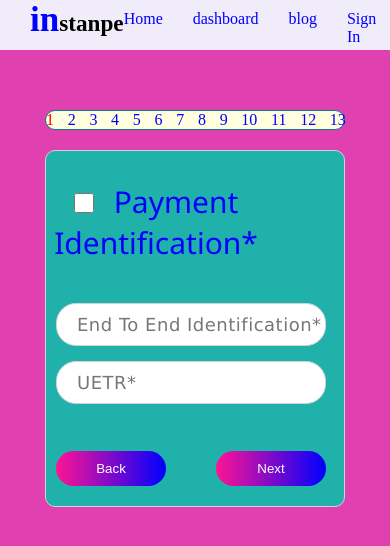
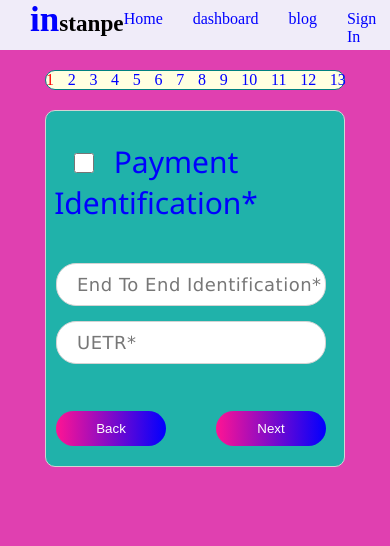
Before and after one commit to sagaranumala/instanpe3, a Next.js app: page /onboarding/multiform in a window 390 px wide. Shown: the top 546 px of the page. Built offline with nearby package versions, Linux system fonts and the light colour scheme; no server answers.

Commit message:
4th commit

```diff
--- a/pages/onboarding/multiform.js
+++ b/pages/onboarding/multiform.js
@@ -67,6 +67,7 @@ const Multiform = () => {
     <div className={styles.formsContainer}>
 
             <div className={styles.progress}>
+            <div style={{height:'19px',width:`${7.69*bar}%`,backgroundColor:'green',borderRadius:'10px'}}>
                  <div  className={styles.progressLinks} style={{height:'19px'}}>
                     {
                         Pages.map(function(ele, i, arrayobj) {
@@ -74,6 +75,7 @@ const Multiform = () => {
                           })
                     }
                  </div>
+               </div>
             </div>
             <motion.div className={styles.box22}
                initial={{opacity:0,x:100}}
--- a/styles/multipageform.module.css
+++ b/styles/multipageform.module.css
@@ -212,6 +212,7 @@
         display: flex;
         flex-direction: column;
         align-items: flex-start;
+        margin-top: 60px;
     }
     .inputm{
         width: 270px;
@@ -245,6 +246,9 @@
        .container5{
         height: 450px;
      }
+     .progress{
+         margin-top: 20px;
+     }
   }
   @media screen and (max-height: 610px){
      .container5{
```
